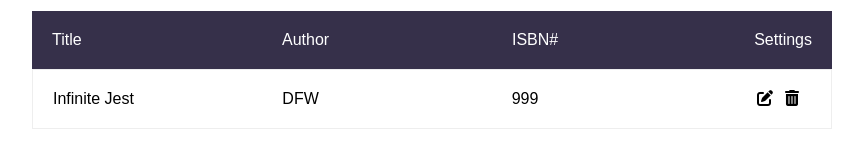
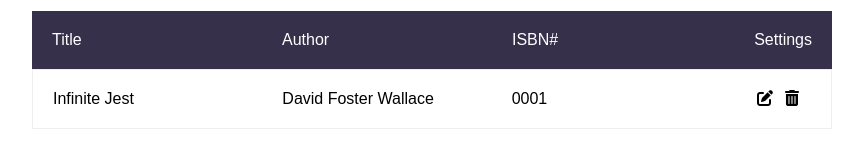
Before and after one commit to averyburne/book-list-app, a React (Create React App) app: page / in a window 1280 px wide. Shown: the part 307-474 px from the top of the page, without its empty margins (208-1071 px from the left). Built offline with nearby package versions, Linux system fonts and the light colour scheme.

Commit message:
Changed defualt book added

```diff
--- a/src/App.js
+++ b/src/App.js
@@ -12,8 +12,8 @@ const App = () => {
   const [books, setBooks] = useState([
     {
       bookTitle: "Infinite Jest",
-      bookAuthor: "DFW",
-      bookIsbn: "999",
+      bookAuthor: "David Foster Wallace",
+      bookIsbn: "0001",
       bookId: uuidv4()
     }
   ])
@@ -45,10 +45,7 @@ const App = () => {
     setTitle(book.bookTitle)
     setAuthor(book.bookAuthor)
     setIsbn(book.bookIsbn)
-    console.log(book)
-    console.log(book.bookId)
     setCurrentBookId(book.bookId)
-    console.log(currentBookId)
   }
 
   const updateBook = () => {
```
